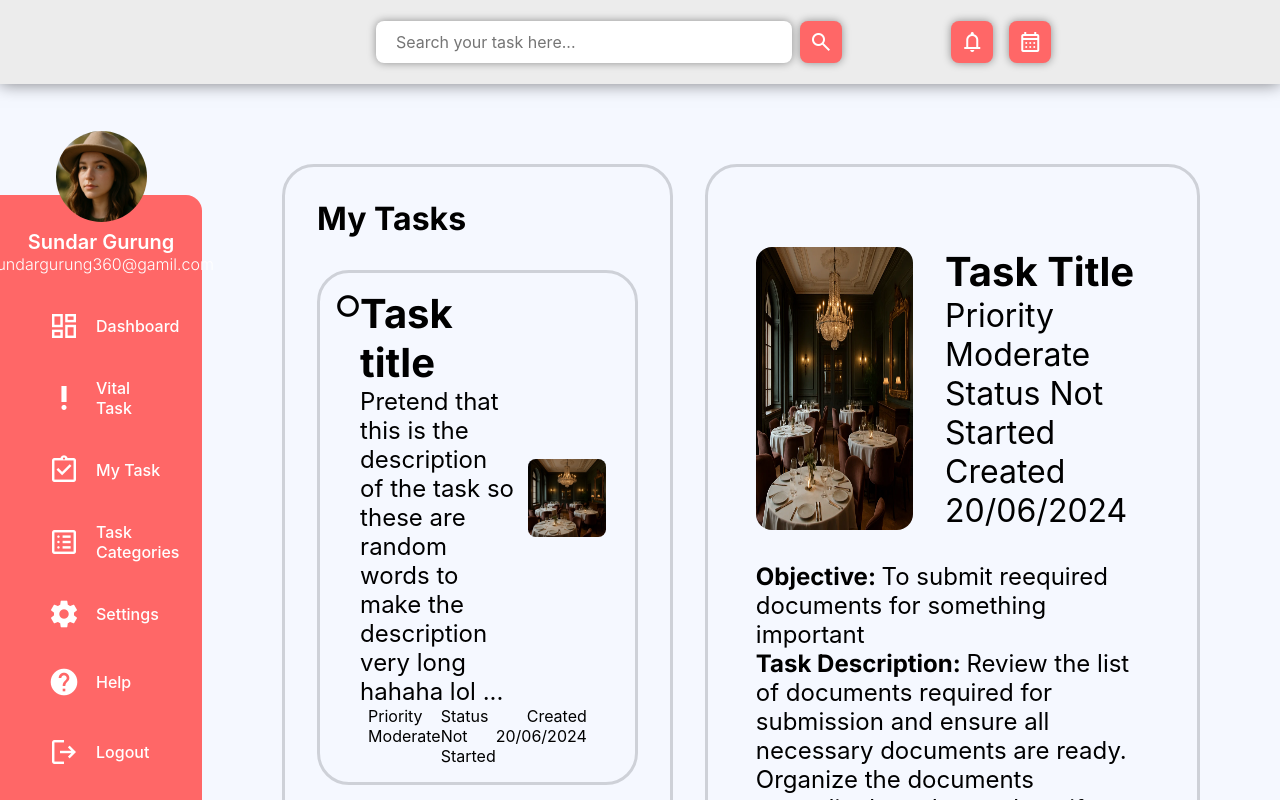
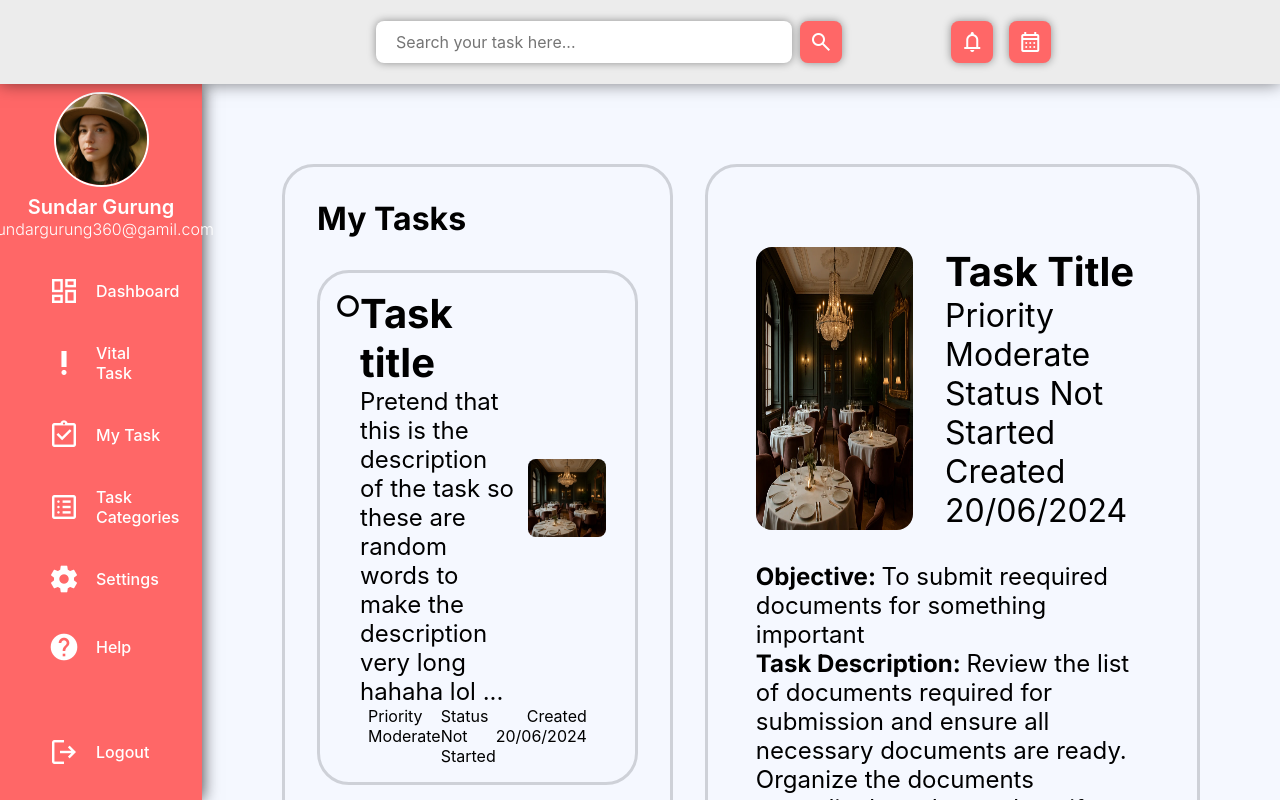
Before and after one commit to pewpil/to-do-app, a React (Vite) app: page / in a window 1280 px wide. Built offline with nearby package versions, Linux system fonts and the light colour scheme; a web font is replaced by a local one.

Commit message:
might stick to profile not overlapping for a while

```diff
--- a/src/SideBar/SideBar.jsx
+++ b/src/SideBar/SideBar.jsx
@@ -5,21 +5,25 @@ import universal from "../Universal.module.css";
 function SideBar() {
 	return (
 		<div id={styles.sidebar}>
-			<div id={styles.profile}>
 			<div id={styles.profile_container}>
 				<img
 					src="images/pfp_girl.webp"
 					alt="pfp girl"
 					id={styles.profile_pic}
-						className={universal.img_placeholder}
+					className={`${universal.img_placeholder} ${styles.profile_position}`}
 				/>
-					<h2 className={universal.title3} id={styles.name}>
+				<h2
+					className={`${universal.title3} ${styles.profile_position}`}
+					id={styles.name}
+				>
 					Sundar Gurung
 				</h2>
-					<h3 className={universal.title3} id={styles.email}>
+				<h3
+					className={`${universal.title3} ${styles.profile_position}`}
+					id={styles.email}
+				>
 					sundargurung360@gamil.com
 				</h3>
-				</div>
 			</div>
 			<div id={styles.choices}>
 				<div className={styles.choice_container}>
--- a/src/SideBar/SideBar.module.css
+++ b/src/SideBar/SideBar.module.css
@@ -4,26 +4,24 @@
 	flex-direction: column;
 	grid-column: 1 / 4;
 	grid-row: 3 / 20;
-	padding-top: 1rem;
+	flex: 3 3;
+	box-shadow: 0 0 1rem rgba(0, 0, 0, 0.8);
 }
 
-#profile {
-	flex: 4 4;
+/* #profile { */
+/* 	flex: 4 4; */
+/* 	display: flex; */
+/* 	flex-direction: column; */
+/* 	justify-content: flex-end; */
+/* } */
+
+#profile_container {
+	width: 100%;
+	background-color: #ff6767;
 	display: flex;
 	flex-direction: column;
-	justify-content: flex-end;
-}
-
-#profile_container {
-	height: 50%;
-	width: 100%;
-	display: flex;
-	flex-direction: column;
-	justify-content: flex-end;
+	justify-content: center;
 	align-items: center;
-	overflow: visible;
-	background-color: #ff6767;
-	border-top-right-radius: 1rem;
 }
 
 #choices {
@@ -43,7 +41,8 @@
 	aspect-ratio: 1 / 1;
 	width: 45%;
 	border-radius: 50%;
-	margin: .5rem;
+	margin: 0.5rem;
+	border: 0.125rem #fff solid;
 }
 
 #name {
@@ -77,8 +76,7 @@
 
 .choice_container:hover {
 	cursor: pointer;
-	background-color: #fff;
-	color: #ff6767;
+	background-color: #ff9090;
 }
 
 .icon {
```
Lines whose indentation alone changed are shown as unchanged.
